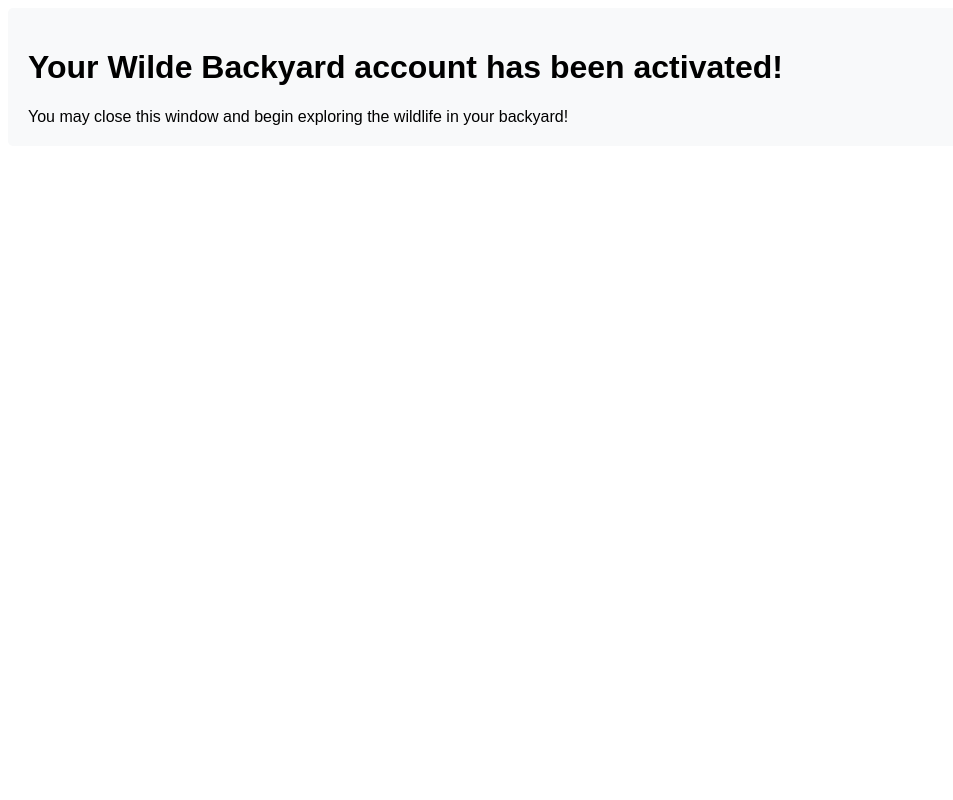
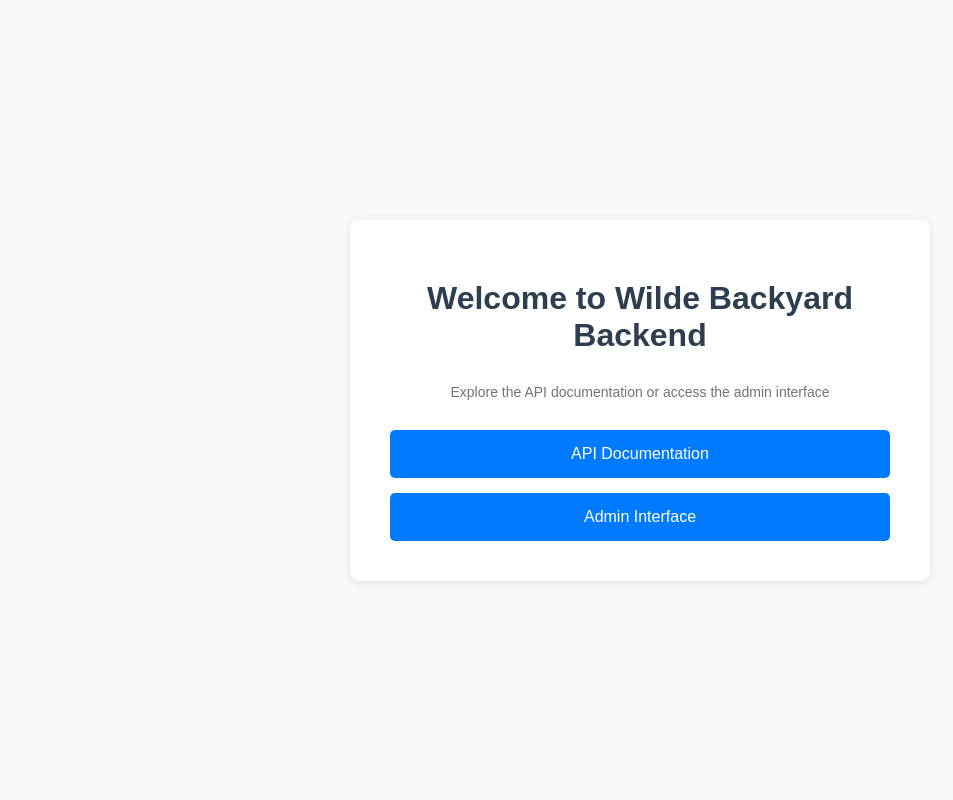
Before and after one commit to FelidaeFundConservation/WildeBackyardBackend, a Django app: page / in a window 1280 px wide. Shown: the whole page, without its empty margins (0-953 px from the left). Run offline with Django 4.2, Linux system fonts and the light colour scheme; parts of the project's set-up code (start-up, migrations or seed data) failed here and were passed over.

Commit message:
Update default homepage to display links to API docs and admin pages
Co-authored-by: oldtopos <2193065+oldtopos@users.noreply.github.com>

```diff
--- a/siteapps/templates/account/email_confirm.html
+++ b/siteapps/templates/account/email_confirm.html
@@ -1,20 +1,67 @@
-{% extends "account/base_entrance.html" %}
 {% load i18n %}
-{% load account %}
-{% load allauth %}
-{% block head_title %}
-    {% trans "Account Confirmed" %}
-{% endblock head_title %}
-{% block content %}
-    {% autoescape off %}
-        <div style="background-color: #f8f9fa;
-                    padding: 20px;
-                    border-radius: 5px;
-                    font-family: Arial, sans-serif">
-            {% blocktrans %}
-            <h1>Your Wilde Backyard account has been activated!</h1>
-            You may close this window and begin exploring the wildlife in your backyard!
-            {% endblocktrans %}
+<!DOCTYPE html>
+<html lang="en">
+<head>
+    <meta charset="UTF-8">
+    <meta name="viewport" content="width=device-width, initial-scale=1.0">
+    <title>Wilde Backyard Backend</title>
+    <style>
+        body {
+            font-family: Arial, sans-serif;
+            background-color: #f8f9fa;
+            margin: 0;
+            padding: 0;
+            display: flex;
+            justify-content: center;
+            align-items: center;
+            min-height: 100vh;
+        }
+        .container {
+            background-color: white;
+            padding: 40px;
+            border-radius: 10px;
+            box-shadow: 0 2px 10px rgba(0,0,0,0.1);
+            max-width: 500px;
+            text-align: center;
+        }
+        h1 {
+            color: #2c3e50;
+            margin-bottom: 30px;
+        }
+        .links {
+            display: flex;
+            flex-direction: column;
+            gap: 15px;
+            margin-top: 30px;
+        }
+        a {
+            display: block;
+            padding: 15px 30px;
+            background-color: #007bff;
+            color: white;
+            text-decoration: none;
+            border-radius: 5px;
+            transition: background-color 0.3s;
+            font-size: 16px;
+        }
+        a:hover {
+            background-color: #0056b3;
+        }
+        .description {
+            color: #6c757d;
+            margin-top: 10px;
+            font-size: 14px;
+        }
+    </style>
+</head>
+<body>
+    <div class="container">
+        <h1>Welcome to Wilde Backyard Backend</h1>
+        <p class="description">Explore the API documentation or access the admin interface</p>
+        <div class="links">
+            <a href="/api/docs/">API Documentation</a>
+            <a href="/admin/">Admin Interface</a>
         </div>
-    {% endautoescape %}
-{% endblock content %}
+    </div>
+</body>
+</html>
```
